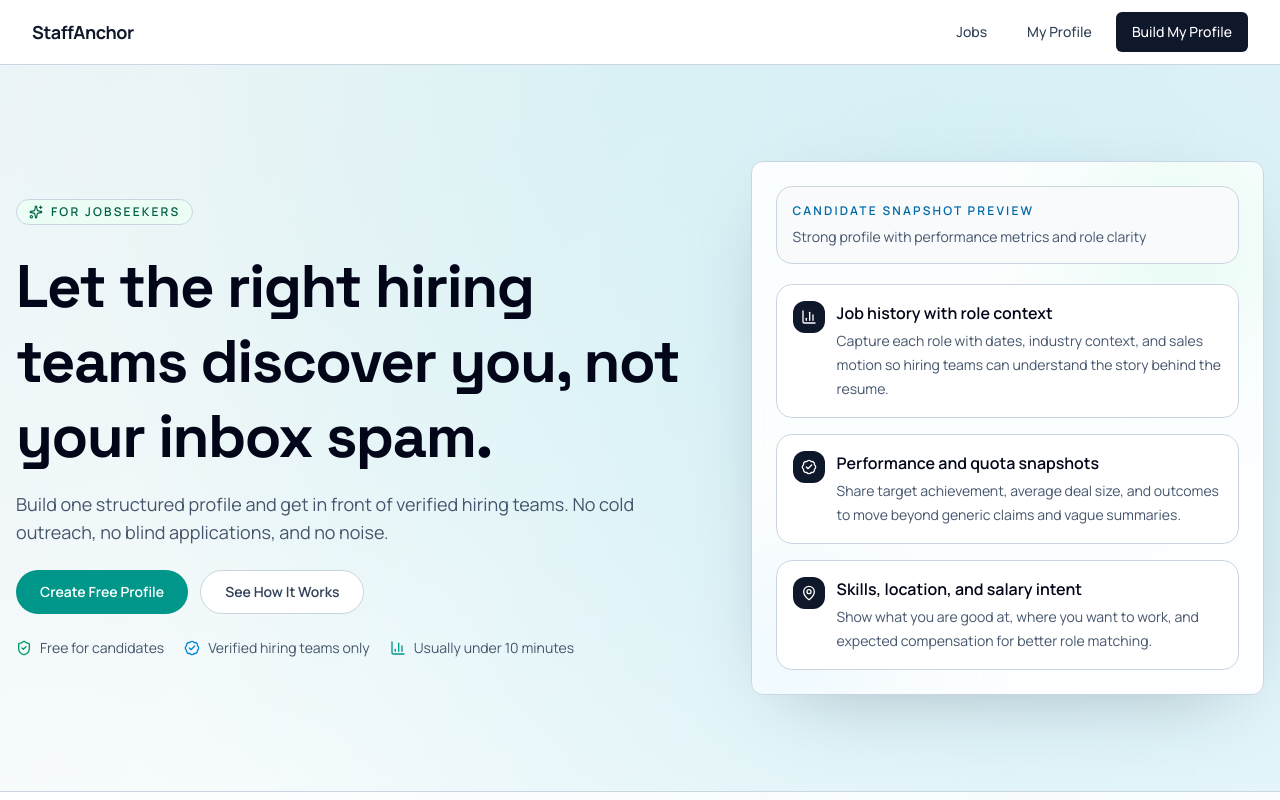
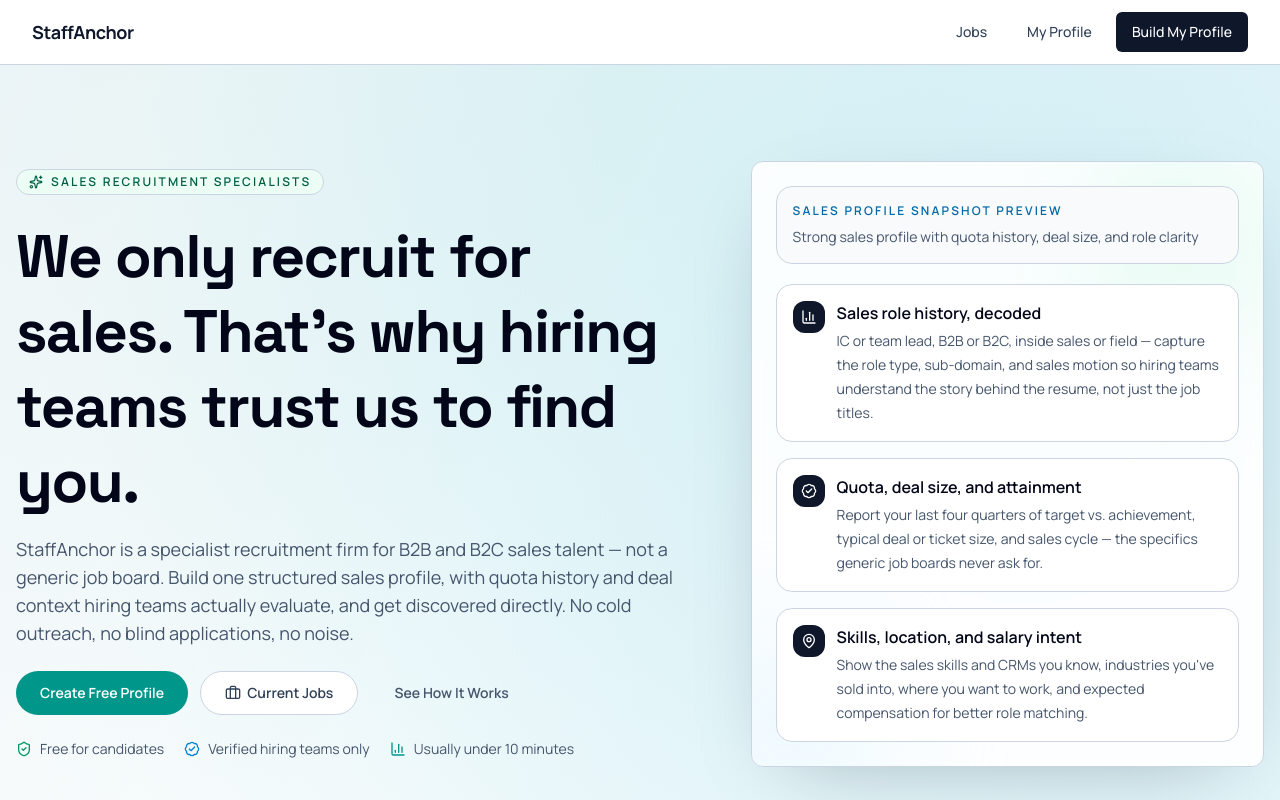
Before and after one commit to StaffAnchor/jobs-staffanchor, a Next.js app: page / in a window 1280 px wide. Shown: the top 800 px of the page. Built offline with nearby package versions, Linux system fonts and the light colour scheme; no server answers.

Commit message:
Reposition homepage/jobs page as sales-specialist recruiter, add Current Jobs CTA to hero

```diff
--- a/src/app/jobs/page.tsx
+++ b/src/app/jobs/page.tsx
@@ -80,8 +80,8 @@
     <div className="mx-auto max-w-5xl px-4 py-10 sm:px-6 lg:px-8">
       <div className="mb-6 flex flex-wrap items-center justify-between gap-4">
         <div>
-          <p className="text-xs font-semibold uppercase tracking-wide text-blue-600">Open roles</p>
-          <h1 className="mt-1 text-2xl font-bold text-slate-900 sm:text-3xl">Sales &amp; Non-Sales Jobs</h1>
+          <p className="text-xs font-semibold uppercase tracking-wide text-blue-600">StaffAnchor Sales Careers</p>
+          <h1 className="mt-1 text-2xl font-bold text-slate-900 sm:text-3xl">Open Sales Roles</h1>
         </div>
         <div className="flex flex-wrap items-center gap-2">
           <Select value={industry} onChange={(e) => setIndustry(e.target.value)} className="w-40">
--- a/src/app/layout.tsx
+++ b/src/app/layout.tsx
@@ -16,8 +16,8 @@
 });
 
 export const metadata: Metadata = {
-  title: "StaffAnchor | Candidate Onboarding",
-  description: "Sales and non-sales candidate onboarding platform",
+  title: "StaffAnchor | Sales Recruitment Specialists",
+  description: "StaffAnchor is a specialist recruitment firm for B2B and B2C sales talent — BDRs, AEs, sales managers, and sales leadership.",
 };
 
 export default function RootLayout({
--- a/src/app/page.tsx
+++ b/src/app/page.tsx
@@ -1,26 +1,26 @@
 import Link from "next/link";
-import { ArrowRight, BadgeCheck, ChartColumn, MapPin, ShieldCheck, Sparkles, Users } from "lucide-react";
+import { ArrowRight, BadgeCheck, Briefcase, ChartColumn, MapPin, ShieldCheck, Sparkles, Users } from "lucide-react";
 import { Button } from "@/components/ui/button";
 import { Card } from "@/components/ui/card";
 import { CurrentJobsTeaser } from "@/components/common/current-jobs-teaser";
 
 const profileHighlights = [
   {
-    title: "Job history with role context",
+    title: "Sales role history, decoded",
     description:
-      "Capture each role with dates, industry context, and sales motion so hiring teams can understand the story behind the resume.",
+      "IC or team lead, B2B or B2C, inside sales or field — capture the role type, sub-domain, and sales motion so hiring teams understand the story behind the resume, not just the job titles.",
     icon: ChartColumn,
   },
   {
-    title: "Performance and quota snapshots",
+    title: "Quota, deal size, and attainment",
     description:
-      "Share target achievement, average deal size, and outcomes to move beyond generic claims and vague summaries.",
+      "Report your last four quarters of target vs. achievement, typical deal or ticket size, and sales cycle — the specifics generic job boards never ask for.",
     icon: BadgeCheck,
   },
   {
     title: "Skills, location, and salary intent",
     description:
-      "Show what you are good at, where you want to work, and expected compensation for better role matching.",
+      "Show the sales skills and CRMs you know, industries you've sold into, where you want to work, and expected compensation for better role matching.",
     icon: MapPin,
   },
 ];
@@ -90,14 +90,14 @@
           <div className="space-y-6">
             <div className="inline-flex items-center gap-2 rounded-full border border-emerald-200 bg-emerald-50 px-3 py-1 text-xs font-semibold uppercase tracking-[0.18em] text-emerald-800">
               <Sparkles className="h-3.5 w-3.5" />
-              For jobseekers
+              Sales recruitment specialists
             </div>
             <div className="space-y-4">
               <h1 className="max-w-2xl font-(family-name:--font-space-grotesk) text-4xl font-black leading-tight tracking-tight text-slate-950 md:text-5xl lg:text-6xl">
-                Let the right hiring teams discover you, not your inbox spam.
+                We only recruit for sales. That&apos;s why hiring teams trust us to find you.
               </h1>
               <p className="max-w-2xl text-base leading-7 text-slate-600 md:text-lg">
-                Build one structured profile and get in front of verified hiring teams. No cold outreach, no blind applications, and no noise.
+                StaffAnchor is a specialist recruitment firm for B2B and B2C sales talent — not a generic job board. Build one structured sales profile, with quota history and deal context hiring teams actually evaluate, and get discovered directly. No cold outreach, no blind applications, no noise.
               </p>
             </div>
 
@@ -107,8 +107,14 @@
                   Create Free Profile
                 </Button>
               </Link>
+              <Link href="/jobs">
+                <Button variant="outline" className="h-11 rounded-full border-slate-300 bg-white px-6 text-sm font-semibold text-slate-700 hover:bg-slate-50">
+                  <Briefcase className="mr-1.5 h-4 w-4" />
+                  Current Jobs
+                </Button>
+              </Link>
               <a href="#workflow">
-                <Button variant="outline" className="h-11 rounded-full border-slate-300 bg-white px-6 text-sm font-semibold text-slate-700 hover:bg-slate-50">
+                <Button variant="ghost" className="h-11 rounded-full px-6 text-sm font-semibold text-slate-600 hover:bg-slate-100">
                   See How It Works
                 </Button>
               </a>
@@ -135,8 +141,8 @@
             <div className="absolute -bottom-10 -left-10 h-40 w-40 rounded-full bg-sky-100/70 blur-3xl" />
             <div className="relative space-y-5">
               <div className="rounded-2xl border border-slate-200 bg-slate-50 p-4">
-                <p className="text-xs font-semibold uppercase tracking-[0.18em] text-sky-700">Candidate snapshot preview</p>
-                <p className="mt-2 text-sm text-slate-600">Strong profile with performance metrics and role clarity</p>
+                <p className="text-xs font-semibold uppercase tracking-[0.18em] text-sky-700">Sales profile snapshot preview</p>
+                <p className="mt-2 text-sm text-slate-600">Strong sales profile with quota history, deal size, and role clarity</p>
               </div>
               <div className="grid gap-4">
                 {profileHighlights.map((item) => {
@@ -183,9 +189,9 @@
       <section id="profile" className="container-page space-y-6 py-14 md:py-16">
         <div className="max-w-2xl space-y-2">
           <h2 className="font-(family-name:--font-space-grotesk) text-3xl font-black tracking-tight text-slate-950 md:text-4xl">
-            More than a resume. A profile hiring teams can act on.
+            More than a resume. A sales profile hiring teams can act on.
           </h2>
-          <p className="text-slate-600">CVs tell your story. Structured data helps hiring teams shortlist with confidence.</p>
+          <p className="text-slate-600">Generic CVs don&apos;t capture quota attainment or deal size. Structured sales data helps hiring teams shortlist with confidence.</p>
         </div>
         <div className="grid gap-4 md:grid-cols-2 lg:grid-cols-3">
           {profileHighlights.map((item) => {
```
